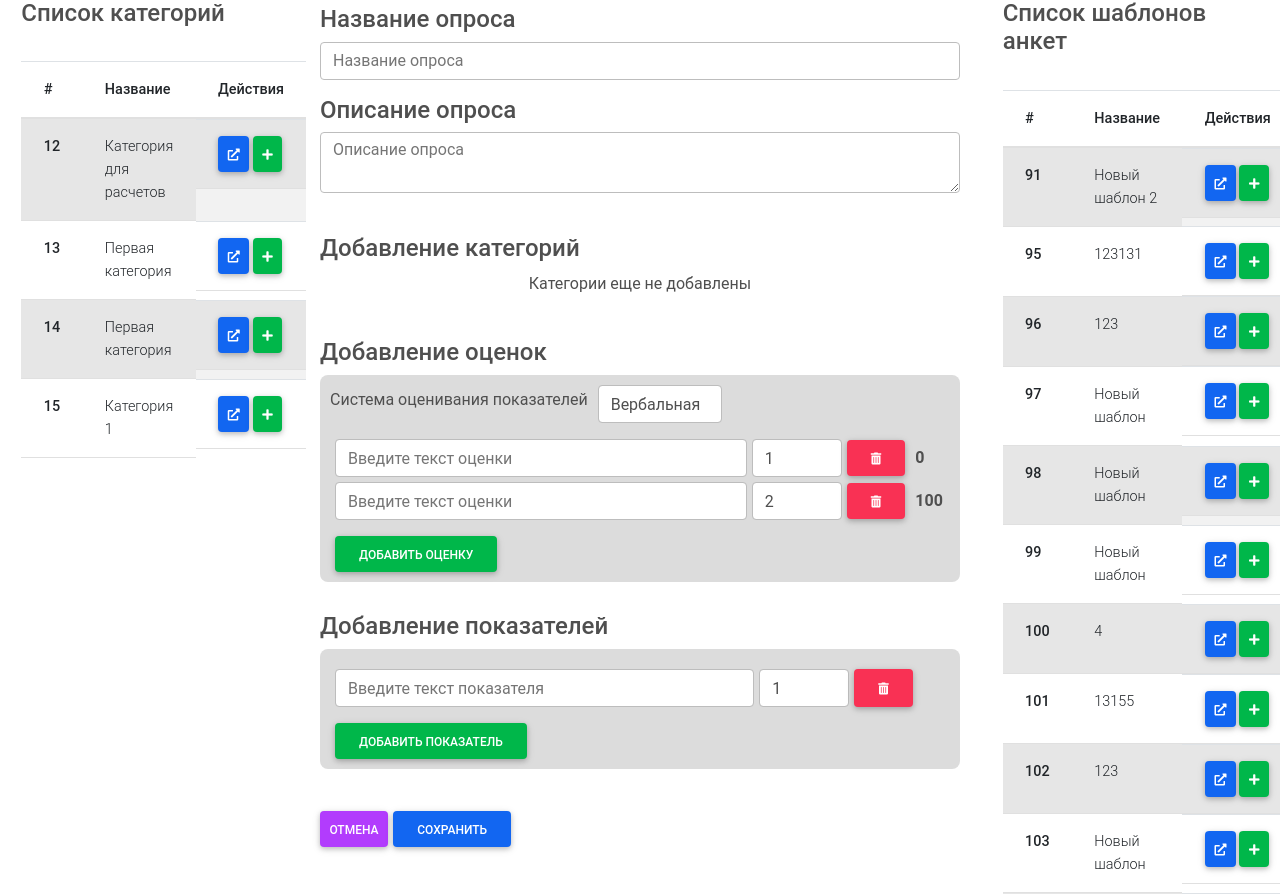
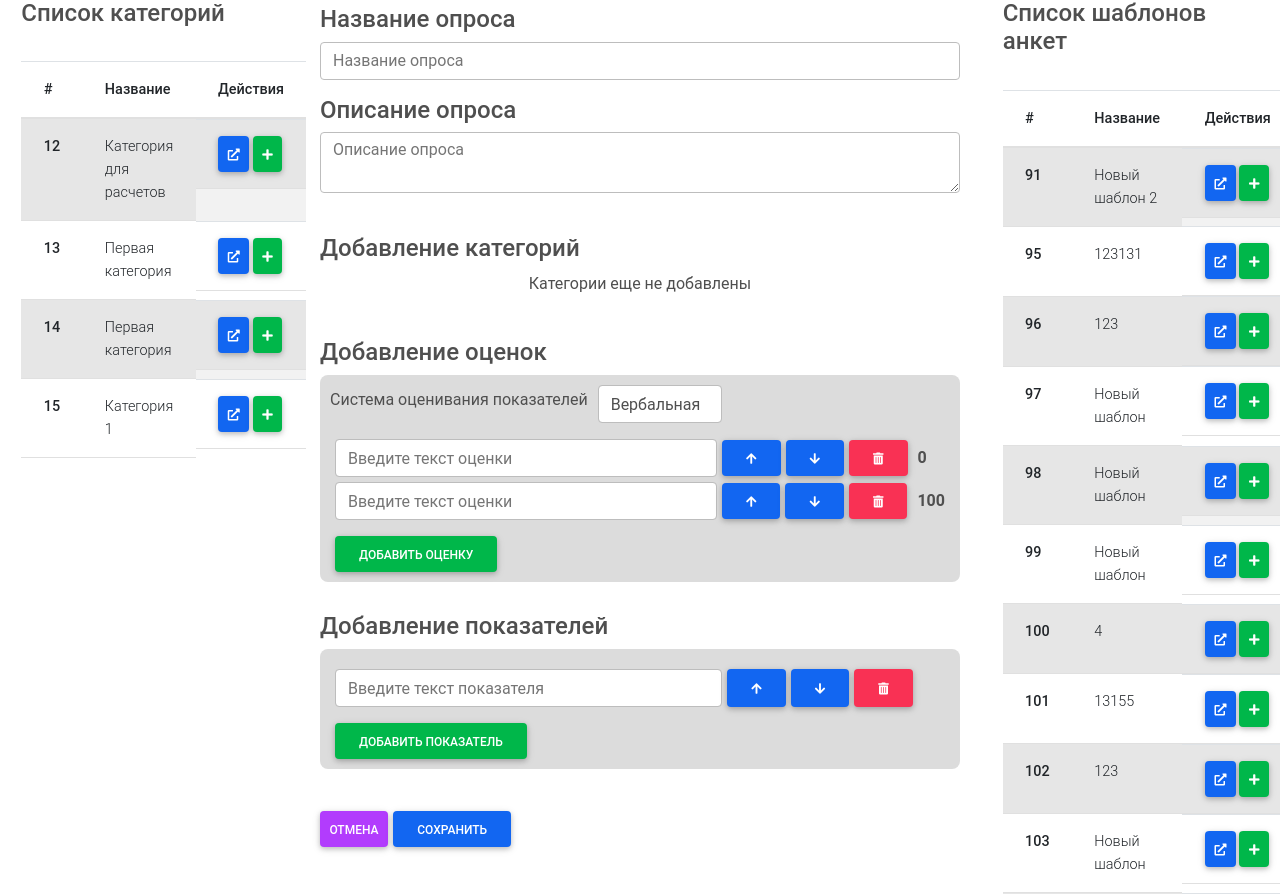
Before and after one commit to Cheltsov/diplombor, a Django app: template templates/adminer/polls/polls_create.html in a window 1280 px wide. Shown: the part 185-1079 px from the top of the page. Run offline with Django 3.2, Linux system fonts and the light colour scheme; the template is opened without the code that fills it: values that come from a table or form of the project are taken from there, others are empty; data comes from the database, SQL or seed files in the repository; both versions use the stored data as it was after the commit; some libraries are stand-ins or nearby versions.

Commit message:
New sort. Added arrow

```diff
--- a/static/adminer/js/pattern_edit.js
+++ b/static/adminer/js/pattern_edit.js
@@ -1,6 +1,47 @@
 $(document).ready(function () {
 
     $('input').attr('autocomplete', 'off');
+
+
+    $(document).on('click', '.arrow_up', function (e) {
+        e.preventDefault();
+        let currentEl = $(this).parent('.box_answer').index();
+        if (currentEl > 0) {
+            let listBox = $('#container_answer_1');
+            $($(listBox).children('.box_answer').eq(currentEl - 1)).before($($(listBox).children('.box_answer').eq(currentEl)));
+            recalculateAnswer(1);
+        }
+    });
+
+    $(document).on('click', '.arrow_down', function (e) {
+        e.preventDefault();
+        let currentEl = $(this).parent('.box_answer').index();
+        let listBox = $('#container_answer_1');
+        if (currentEl < listBox.children('.box_answer').length) {
+            $($(listBox).children('.box_answer').eq(currentEl+1)).after($($(listBox).children('.box_answer').eq(currentEl)));
+            recalculateAnswer(1);
+        }
+    });
+
+
+    $(document).on('click', '.arrow_up_q', function (e) {
+        e.preventDefault();
+        let currentEl = $(this).parents('.box-master').index();
+        if (currentEl > 0) {
+            let listBox = $('.box-q');
+            $($(listBox).children('.box-master').eq(currentEl - 1)).before($($(listBox).children('.box-master').eq(currentEl)));
+        }
+    });
+
+    $(document).on('click', '.arrow_down_q', function (e) {
+        e.preventDefault();
+        let currentEl = $(this).parents('.box-master').index();
+        let listBox = $('.box-q');
+        if (currentEl < listBox.children('.box-master').length) {
+            $($(listBox).children('.box-master').eq(currentEl+1)).after($($(listBox).children('.box-master').eq(currentEl)));
+        }
+    });
+
 
     // Удаление вопроса
     $(document).on('click', '.delete_question', function (e) {
@@ -25,7 +66,8 @@ $(document).ready(function () {
                         <div class="item">
                             <div style="display: flex; width: 94%; margin-left: 5px;">
                                 <input type="text" required class="form-control" autocomplete="off" value="" name="question[` + count_box + `]['title']" placeholder="Введите текст показателя" style="margin-right: 5px;">
-                                <input type="number" class="form-control" value="` + (index + 1) + `" min="0" name="question[` + count_box + `]['sort']" placeholder="Сорт." style="width: 90px" title="Сортировка">
+                                <button class="btn btn-primary arrow_up_q"><i class="fas fa-arrow-up"></i></button>
+                                <button class="btn btn-primary arrow_down_q" style="margin-left: 5px;"><i class="fas fa-arrow-down"></i></button>
                                 <button class="btn btn-danger delete_question" data-id="` + count_box + `" style="margin-left: 5px;"><i class="fas fa-trash-alt"></i></button>
                             </div>
                         </div>
@@ -63,7 +105,8 @@ $(document).ready(function () {
         last_answer.after(`
                 <div class="box_answer" id="box_answer_` + count_answer + `" data-id="` + count_answer + `">
                     <input type="text" autocomplete="off" required class="form-control" value="" name="question[` + id_question + `]['answer'][` + count_answer + `]"  placeholder="Введите текст оценки">
-                    <input type="number" title="Сортировка" class="form-control" value="` + count_answer + `" min="0" name="question[` + id_question + `]['sort'][` + count_answer + `]" placeholder="Сорт." style="width: 90px; margin-left: 5px">
+                    <button class="btn btn-primary arrow_up"><i class="fas fa-arrow-up"></i></button>
+                    <button class="btn btn-primary arrow_down"><i class="fas fa-arrow-down"></i></button>
                     <button class="btn btn-danger answer_delete" data-id="` + count_answer + `" data-question="` + id_question + `"><i class="fas fa-trash-alt"></i></button>
                     <span class="cost-answer" id="question[` + id_question + `]['cost'][` + count_answer + `]"></span>
                     <br>
@@ -78,39 +121,21 @@ $(document).ready(function () {
         let step = 100 / (parseInt(count_answer) - 1);
 
         arr_cost_answer.each(function (index) {
-            console.log(Math.trunc(step * index));
             $(this).text(Math.trunc(step * index));
         });
     }
 
-    $('#form_pattern_edit_send_pat').click(function (e) {
-        e.preventDefault();
-        if (validSortQuestion($('#form_pattern_edit')) == 'true' && validSortAnswer($('#form_pattern_edit')) == 'true') {
-            $('#form_pattern_edit').submit();
-            window.location.href = '/admin/pattern/';
-        }
-    });
-
-    $('#form_pattern_edit_reload_pat').click(function (e) {
-        e.preventDefault();
-        if (validSortQuestion($('#form_pattern_edit')) == 'true' && validSortAnswer($('#form_pattern_edit')) == 'true') {
-            $('#form_pattern_edit').submit();
-            setTimeout(() => window.location.href = $('#form_pattern_edit').attr('url'), 1000);
-            return false;
-        }
-    });
-
     $('#form_pattern_edit').submit(function (e) {
         e.preventDefault();
         let data = []
-        $(this).find('.box-master').each(function () {
+        $(this).find('.box-master').each(function (index_question) {
             let id = $(this).attr('data-id');
             let answers = [];
-            $('#container_answer_1').find('.box_answer').each(function () {
+            $('#container_answer_1').find('.box_answer').each(function (index_answer) {
                 if ($('#question_is_verbal_1').val() == '1') {
                     answers.push({
                         'title': $(this).find('input[type="text"]').val(),
-                        'sort': $(this).find('input[type="number"]').val(),
+                        'sort': index_answer,
                     });
                 } else {
                     answers.push($(this).find('input[type="number"]').val());
@@ -119,10 +144,10 @@ $(document).ready(function () {
             data.push({
                 'id': id,
                 'title': $(this).find(`input[name="question[` + id + `]['title']"]`).val(),
-                'sort': $(this).find(`input[name="question[` + id + `]['sort']"]`).val(),
+                'sort': index_question,
                 'answers': answers,
                 'is_verbal': $('#question_is_verbal_1').val()
-            })
+            });
         });
 
         $.ajax({
@@ -159,14 +184,16 @@ $(document).ready(function () {
             $('#container_answer_' + id_question).html(`
             <div class="box_answer" id="box_answer_` + count_answer + `" data-id="1">
                 <input type="text" autocomplete="off" required class="form-control" value="" name="question[` + id_question + `]['answer'][1]"  placeholder="Введите текст оценки">
-                <input type="number" class="form-control" value="1" min="0" name="question[` + id_question + `]['sort'][1]" placeholder="Сорт." style="width: 90px; margin-left: 5px">
+                <button class="btn btn-primary arrow_up"><i class="fas fa-arrow-up"></i></button>
+                <button class="btn btn-primary arrow_down"><i class="fas fa-arrow-down"></i></button>
                 <button class="btn btn-danger answer_delete" data-id="1" data-question="` + id_question + `"><i class="fas fa-trash-alt"></i></button>
                 <span class="cost-answer" id="question[` + id_question + `]['cost'][1]">0</span>
                 <br>
              </div>
              <div class="box_answer" id="box_answer_2" data-id="2">
                 <input type="text" autocomplete="off" class="form-control" value="" name="question[` + id_question + `]['answer'][2]" required  placeholder="Введите текст оценки">
-                <input type="number" class="form-control" value="2" min="0" name="question[` + id_question + `]['sort'][2]" placeholder="Сорт." style="width: 90px; margin-left: 5px">
+                <button class="btn btn-primary arrow_up"><i class="fas fa-arrow-up"></i></button>
+                <button class="btn btn-primary arrow_down"><i class="fas fa-arrow-down"></i></button>
                 <button class="btn btn-danger answer_delete" data-id="2" data-question="` + id_question + `"><i class="fas fa-trash-alt"></i></button>
                 <span class="cost-answer" id="question[` + id_question + `]['cost'][2]">100</span>
                 <br>
@@ -252,10 +279,10 @@ $(document).ready(function () {
         $(this).find('.box-master').each(function () {
             let id = $(this).attr('data-id');
             let answers = [];
-            $(this).find('.box_answer').each(function () {
+            $(this).find('.box_answer').each(function (index_answer) {
                 answers.push({
                     'title': $(this).find('input[type="text"]').val(),
-                    'sort': $(this).find('input[type="number"]').val(),
+                    'sort': index_answer,
                 });
             });
             data.push({
@@ -280,34 +307,44 @@ $(document).ready(function () {
         })
     });
 
+
+    $('#form_pattern_edit_send_pat').click(function (e) {
+        e.preventDefault();
+        $('#form_pattern_edit').submit();
+        window.location.href = '/admin/pattern/';
+    });
+
+    $('#form_pattern_edit_reload_pat').click(function (e) {
+        e.preventDefault();
+        $('#form_pattern_edit').submit();
+        setTimeout(() => window.location.href = $('#form_pattern_edit').attr('url'), 1000);
+        return false;
+    });
+
     $('#form_pattern_edit_send').click(function (e) {
         e.preventDefault();
-        if (validSortQuestion($('#form_polls_edit')) == 'true' && validSortAnswer($('#form_polls_edit')) == 'true') {
-            $('#form_polls_edit').submit();
-            window.location.href = '/admin/polls/';
-        }
+        $('#form_polls_edit').submit();
+        window.location.href = '/admin/polls/';
     });
 
     $('#form_pattern_edit_reload').click(function (e) {
         e.preventDefault();
-        if (validSortQuestion($('#form_polls_edit')) == 'true' && validSortAnswer($('#form_polls_edit')) == 'true') {
-            $('#form_polls_edit').submit();
-            setTimeout(() => window.location.href = $('#form_polls_edit').attr('url'), 1000);
-            return false;
-        }
+        $('#form_polls_edit').submit();
+        setTimeout(() => window.location.href = $('#form_polls_edit').attr('url'), 1000);
+        return false;
     });
 
     $('#form_polls_edit').submit(function (e) {
         e.preventDefault();
         let data = []
-        $(this).find('.box-master').each(function () {
+        $(this).find('.box-master').each(function (index_question) {
             let id = $(this).attr('data-id');
             let answers = [];
-            $('#container_answer_1').find('.box_answer').each(function () {
+            $('#container_answer_1').find('.box_answer').each(function (index_answer) {
                 if ($('#question_is_verbal_1').val() == '1') {
                     answers.push({
                         'title': $(this).find('input[type="text"]').val(),
-                        'sort': $(this).find('input[type="number"]').val(),
+                        'sort': index_answer,
                     });
                 } else {
                     answers.push($(this).find('input[type="number"]').val(),);
@@ -316,7 +353,7 @@ $(document).ready(function () {
             data.push({
                 'id': id,
                 'title': $(this).find(`input[name="question[` + id + `]['title']"]`).val(),
-                'sort': $(this).find(`input[name="question[` + id + `]['sort']"]`).val(),
+                'sort': index_question,
                 'answers': answers,
                 'is_verbal': $('#question_is_verbal_1').val()
             });
@@ -420,7 +457,9 @@ $(document).ready(function () {
                         <div class="item">
                             <div style="display: flex; width: 94%; margin-left: 5px;">
                                 <input type="text" autocomplete="off" required class="form-control" value="` + el.title + `" name="question[` + count_box + `]['title']" placeholder="Введите текст показателя" style="margin-right: 10px;">
-                                <button class="btn btn-danger delete_question" data-id="` + count_box + `"><i class="fas fa-trash-alt"></i></button>
+                                <button class="btn btn-primary arrow_up_q"><i class="fas fa-arrow-up"></i></button>
+                                <button class="btn btn-primary arrow_down_q" style="margin-left: 5px"><i class="fas fa-arrow-down"></i></button>
+                                <button class="btn btn-danger delete_question" data-id="` + count_box + `" style="margin-left: 5px"><i class="fas fa-trash-alt"></i></button>
                             </div>
                         </div>
                     </div>
@@ -441,7 +480,8 @@ $(document).ready(function () {
                     $('#container_answer_1').append(`
                         <div class="box_answer" id="box_answer_` + (index) + `" data-id="` + (index) + `">
                             <input type="text" autocomplete="off" class="form-control" value="` + el.title + `" name="question[1]['answer'][` + (index) + `]" required placeholder="Введите текст оценки">
-                            <input type="number" class="form-control" value="` + el.sort + `" min="0" name="question[1]['sort'][` + (index) + `]" placeholder="Сорт." style="width: 90px; margin-left: 5px" title="Сортировка">
+                            <button class="btn btn-primary arrow_up"><i class="fas fa-arrow-up"></i></button>
+                            <button class="btn btn-primary arrow_down"><i class="fas fa-arrow-down"></i></button>
                             <button class="btn btn-danger answer_delete" data-id="` + (index) + `" data-question="1"><i class="fas fa-trash-alt"></i></button>
                             <span class="cost-answer" id="question[1]['cost'][` + (index) + `]">100</span>
                             <br>
@@ -464,14 +504,4 @@ $(document).ready(function () {
             }
         }
     }
-
-    function recalculateAnswer(id_container_answer) {
-        let arr_cost_answer = $('#container_answer_' + id_container_answer).find('.cost-answer')
-        let count_answer = arr_cost_answer.length
-        let step = 100 / (parseInt(count_answer) - 1);
-
-        arr_cost_answer.each(function (index) {
-            $(this).text(Math.trunc(step * index));
-        });
-    }
 });
--- a/templates/adminer/pattern/pattern_create.html
+++ b/templates/adminer/pattern/pattern_create.html
@@ -29,7 +29,7 @@
                 <div class="d-flex mt-3">
                     <a href="{% url 'adminer:pattern' %}" type="submit" class="btn btn-secondary"
                        style="margin-right: 5px;">Отмена</a>
-                    <button type="submit" class="btn btn-primary" id="form_pattern_edit_send_pat">Сохранить</button>
+                    <button type="button" class="btn btn-primary" id="form_pattern_edit_send_pat">Сохранить</button>
                 </div>
             </form>
             <br>
--- a/templates/adminer/pattern/pattern_edit.html
+++ b/templates/adminer/pattern/pattern_edit.html
@@ -27,8 +27,8 @@
                 <div class="d-flex mt-3">
                     <a href="{% url 'adminer:pattern' %}" type="submit" class="btn btn-secondary"
                        style="margin-right: 5px;">Отмена</a>
-                    <button type="submit" class="btn btn-success" id="form_pattern_edit_reload_pat" style="margin-right: 5px;">Обновить</button>
-                    <button type="submit" class="btn btn-primary" id="form_pattern_edit_send_pat">Сохранить</button>
+                    <button type="button" class="btn btn-success" id="form_pattern_edit_reload_pat" style="margin-right: 5px;">Обновить</button>
+                    <button type="button" class="btn btn-primary" id="form_pattern_edit_send_pat">Сохранить</button>
                 </div>
             </form>
             <br>
--- a/templates/adminer/polls/polls_create.html
+++ b/templates/adminer/polls/polls_create.html
@@ -65,7 +65,7 @@
                 <div class="d-flex mt-3">
                     <a href="{% url 'adminer:polls' %}" type="submit" class="btn btn-secondary"
                        style="margin-right: 5px;">Отмена</a>
-                    <button type="submit" class="btn btn-primary" id="form_pattern_edit_send">Сохранить</button>
+                    <button type="button" class="btn btn-primary" id="form_pattern_edit_send">Сохранить</button>
                 </div>
             </form>
             <br>
--- a/templates/adminer/polls/polls_edit.html
+++ b/templates/adminer/polls/polls_edit.html
@@ -90,8 +90,8 @@
                 <div class="d-flex mt-3">
                     <a href="{% url 'adminer:polls' %}" type="submit" class="btn btn-secondary"
                        style="margin-right: 5px;">Отмена</a>
-                    <button type="submit" class="btn btn-success" id="form_pattern_edit_reload" style="margin-right: 5px;">Обновить</button>
-                    <button type="submit" class="btn btn-primary" id="form_pattern_edit_send">Сохранить</button>
+                    <button type="button" class="btn btn-success" id="form_pattern_edit_reload" style="margin-right: 5px;">Обновить</button>
+                    <button type="button" class="btn btn-primary" id="form_pattern_edit_send">Сохранить</button>
                 </div>
             </form>
             <br>
--- a/templates/adminer/question/create.html
+++ b/templates/adminer/question/create.html
@@ -21,8 +21,8 @@
                 <div class="box_answer" id="box_answer_1" data-id="1">
                     <input type="text" class="form-control" value="" name="question[1]['answer'][1]"
                            required placeholder="Введите текст оценки">
-                    <input type="number" class="form-control" value="1" min="0" name="question[1]['sort'][1]"
-                           placeholder="Сорт." style="width: 90px; margin-left: 5px" title="Сортировка">
+                    <button class="btn btn-primary arrow_up"><i class="fas fa-arrow-up"></i></button>
+                    <button class="btn btn-primary arrow_down"><i class="fas fa-arrow-down"></i></button>
                     <button class="btn btn-danger answer_delete" data-id="1" data-question="1"><i
                             class="fas fa-trash-alt"></i></button>
                     <span class="cost-answer" id="question[1]['cost'][1]">0</span>
@@ -31,8 +31,8 @@
                 <div class="box_answer" id="box_answer_2" data-id="2">
                     <input type="text" class="form-control" value="" name="question[1]['answer'][2]"
                            required placeholder="Введите текст оценки">
-                    <input type="number" class="form-control" value="2" min="0" name="question[1]['sort'][2]"
-                           placeholder="Сорт." style="width: 90px; margin-left: 5px" title="Сортировка">
+                    <button class="btn btn-primary arrow_up"><i class="fas fa-arrow-up"></i></button>
+                    <button class="btn btn-primary arrow_down"><i class="fas fa-arrow-down"></i></button>
                     <button class="btn btn-danger answer_delete" data-id="2" data-question="1"><i
                             class="fas fa-trash-alt"></i></button>
                     <span class="cost-answer" id="question[1]['cost'][2]">100</span>
@@ -46,7 +46,7 @@
     </div>
 
     <h4>Добавление показателей</h4>
-    <div style="background-color: gainsboro;border-radius: 8px;padding: 10px;">
+    <div style="background-color: gainsboro;border-radius: 8px;padding: 10px;" class="box-q">
         <div class="box-master" id="question_box_1" data-id="1">
             <div class="box">
                 <div class="item">
@@ -54,9 +54,9 @@
                         <input type="text" class="form-control" value="" name="question[1]['title']"
                                required
                                placeholder="Введите текст показателя" style="margin-right: 5px;">
-                        <input type="number" class="form-control" value="1" min="0" name="question[1]['sort']"
-                           placeholder="Сорт." style="width: 90px" title="Сортировка">
-                        <button class="btn btn-danger delete_question" data-id="1"  style="margin-left: 5px;"><i
+                        <button class="btn btn-primary arrow_up_q"><i class="fas fa-arrow-up"></i></button>
+                        <button class="btn btn-primary arrow_down_q" style="margin-left: 5px;"><i class="fas fa-arrow-down"></i></button>
+                        <button class="btn btn-danger delete_question" data-id="1" style="margin-left: 5px;"><i
                                 class="fas fa-trash-alt"></i></button>
                     </div>
                 </div>
```
Also changed, not shown: templates/adminer/question/edit.html (+5 -6 lines), db.sqlite3.
